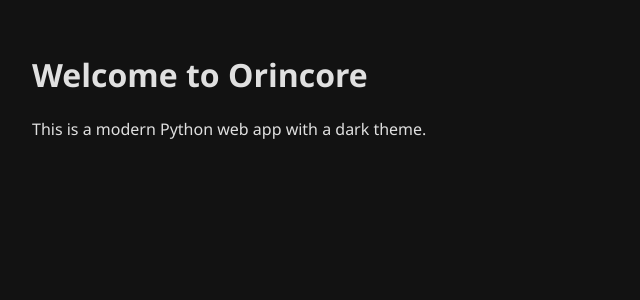
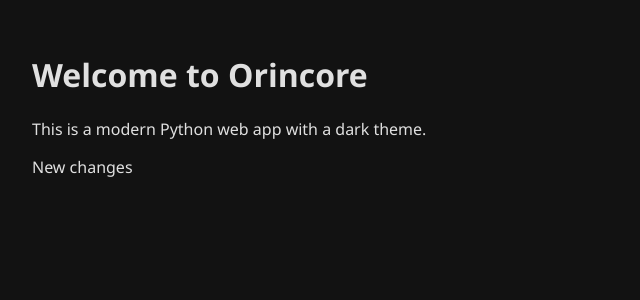
Before and after one commit to orincore/orincore-app, a Flask app: page / in a window 1280 px wide. Shown: the part 54-354 px from the top of the page, without its empty margins (0-640 px from the left). Run offline with Flask 3, Linux system fonts and the light colour scheme.

Commit message:
Update index.html

```diff
--- a/templates/index.html
+++ b/templates/index.html
@@ -3,4 +3,5 @@
 {% block content %}
 <h1>Welcome to Orincore</h1>
 <p>This is a modern Python web app with a dark theme.</p>
+<p>New changes</p>
 {% endblock %}
```
